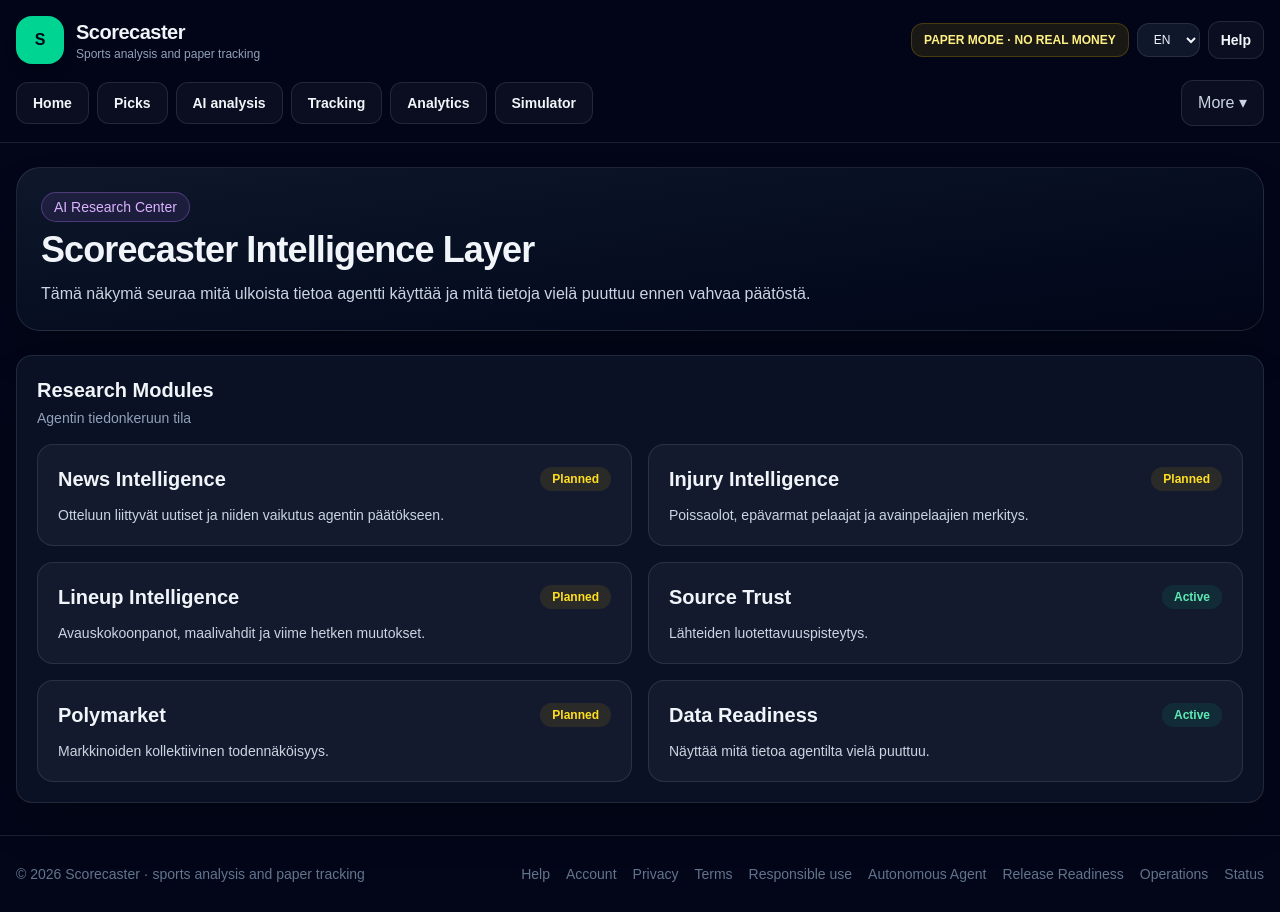
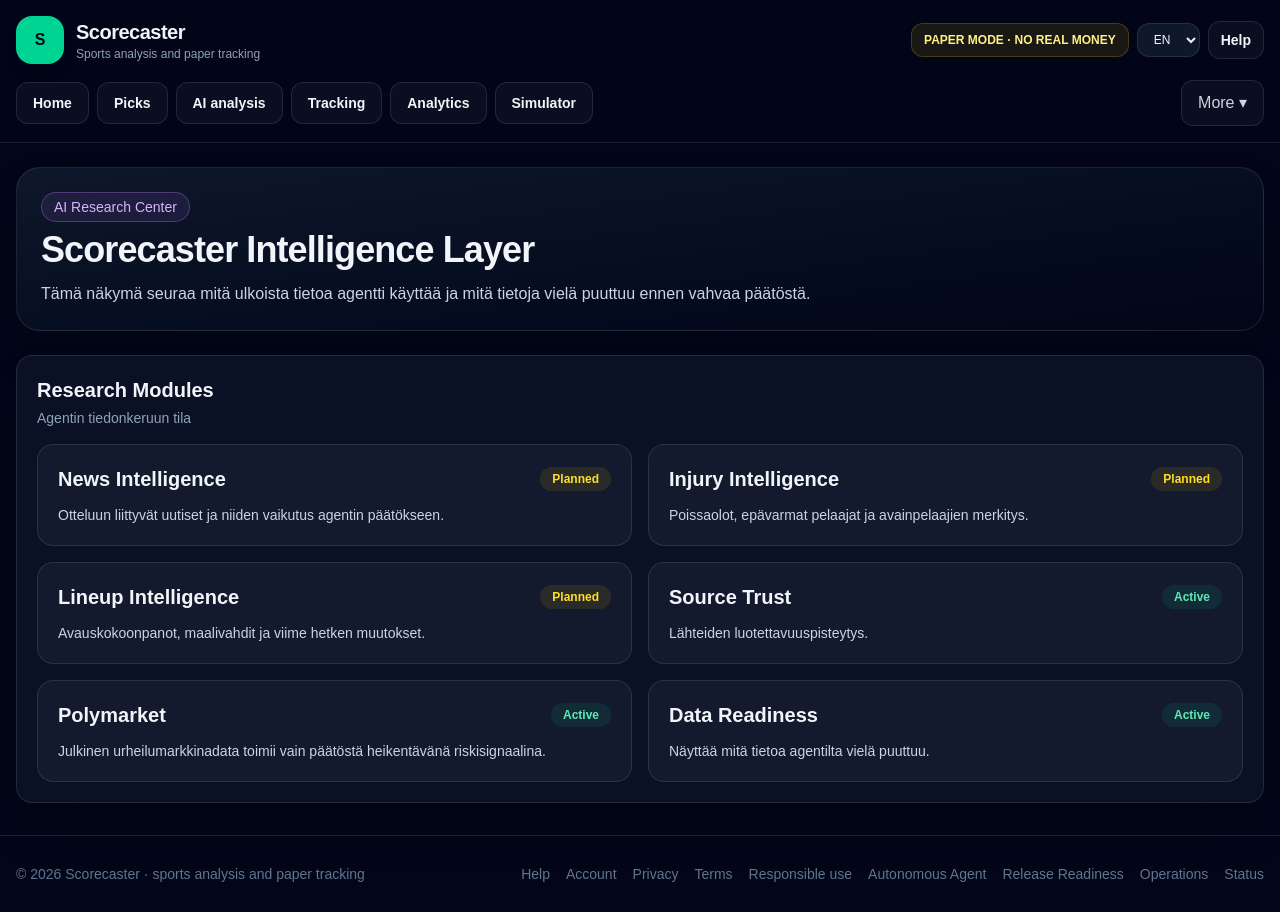
Before and after one commit to vv-glitchhub/scorecaster, a Next.js app: page /ai-research in a window 1280 px wide. Built offline with nearby package versions, Linux system fonts and the light colour scheme.

Commit message:
Activate Polymarket research module

```diff
--- a/app/ai-research/page.jsx
+++ b/app/ai-research/page.jsx
@@ -1,3 +1,4 @@
+import Link from "next/link";
 import Panel from "../components/Panel";
 
 const researchItems = [
@@ -23,8 +24,9 @@ const researchItems = [
   },
   {
     title: "Polymarket",
-    status: "Planned",
-    description: "Markkinoiden kollektiivinen todennäköisyys."
+    status: "Active",
+    href: "/polymarket-intelligence",
+    description: "Julkinen urheilumarkkinadata toimii vain päätöstä heikentävänä riskisignaalina."
   },
   {
     title: "Data Readiness",
@@ -53,11 +55,9 @@ export default function AIResearchPage() {
 
       <Panel title="Research Modules" subtitle="Agentin tiedonkeruun tila">
         <div className="grid gap-4 md:grid-cols-2">
-          {researchItems.map((item) => (
-            <div
-              key={item.title}
-              className="rounded-2xl border border-white/10 bg-white/[0.04] p-5"
-            >
+          {researchItems.map((item) => {
+            const content = (
+              <>
                 <div className="flex items-center justify-between gap-3">
                   <div className="text-xl font-black">{item.title}</div>
 
@@ -75,8 +75,19 @@ export default function AIResearchPage() {
                 <p className="mt-3 text-sm text-slate-300">
                   {item.description}
                 </p>
+              </>
+            );
+
+            return item.href ? (
+              <Link key={item.title} href={item.href} className="rounded-2xl border border-white/10 bg-white/[0.04] p-5 transition hover:bg-white/[0.08]">
+                {content}
+              </Link>
+            ) : (
+              <div key={item.title} className="rounded-2xl border border-white/10 bg-white/[0.04] p-5">
+                {content}
               </div>
-          ))}
+            );
+          })}
         </div>
       </Panel>
     </div>
```
Lines whose indentation alone changed are shown as unchanged.
